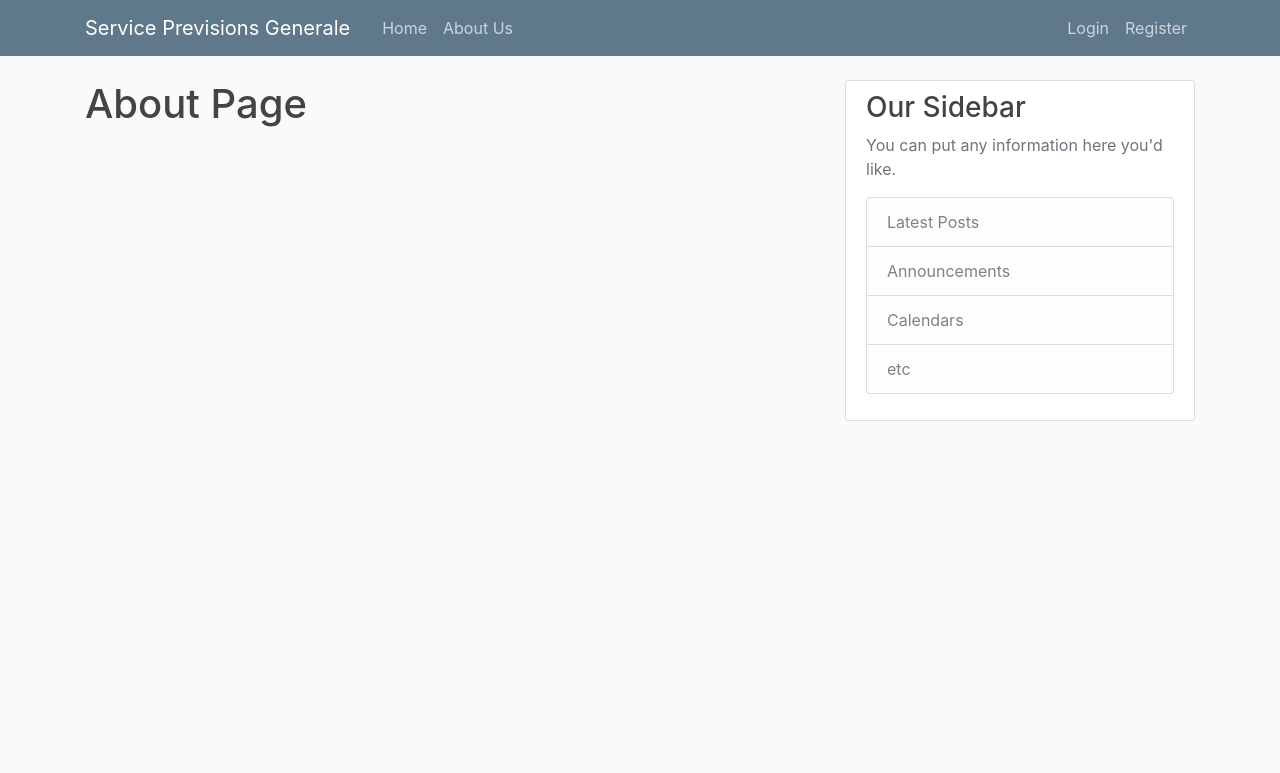
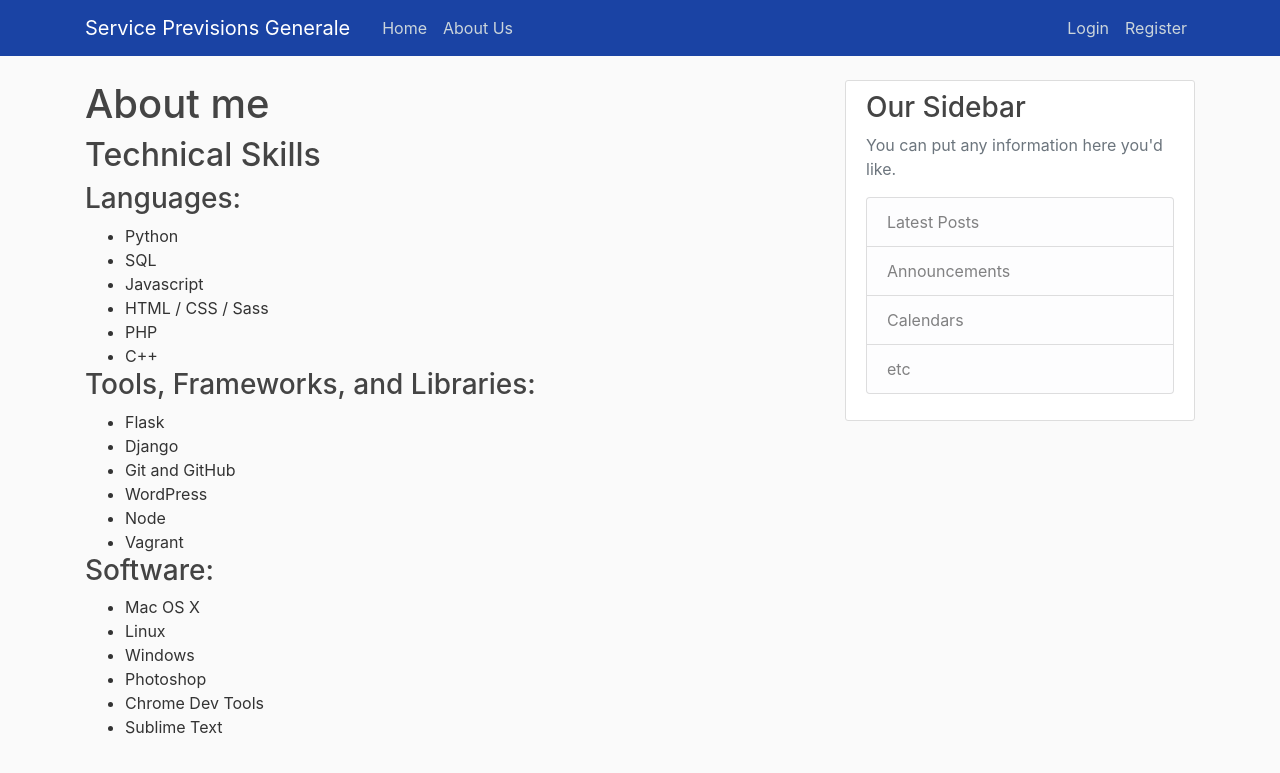
Before and after one commit to mhammed2020/Send-email-with-django, a Django app: page /about/ in a window 1280 px wide. Shown: the top 773 px of the page. Run offline with Django 3.2, Linux system fonts and the light colour scheme; some libraries are stand-ins or nearby versions.

Commit message:
Fix signals problems

```diff
--- a/blog/static/blog/main.css
+++ b/blog/static/blog/main.css
@@ -13,7 +13,7 @@ ul {
 }
 
 .bg-steel {
-  background-color: #5f788a;
+  background-color: #1a43a4 !important;
 }
 
 .site-header .navbar-nav .nav-link {
--- a/blog/templates/blog/about.html
+++ b/blog/templates/blog/about.html
@@ -1,4 +1,41 @@
 {% extends "blog/base.html" %}
 {% block content %}
-    <h1>About Page</h1>
+    <h1>About me</h1>
+
+    <article class="page type-page status-publish entry page-skills" itemscope="itemscope"
+    itemtype="http://schema.org/CreativeWork">
+<header class="entry-header"><h2 class="entry-title" itemprop="headline">Technical Skills</h2>
+</header>
+<div class="entry-content" itemprop="text">
+   <h3>Languages:</h3>
+   <ul class="columns-2">
+       <li>Python</li>
+       <li>SQL</li>
+       <li>Javascript</li>
+       <li>HTML / CSS / Sass</li>
+       <li>PHP</li>
+       <li>C++</li>
+   </ul>
+   <h3>Tools, Frameworks, and Libraries:</h3>
+   <ul class="columns-2">
+       <li>Flask</li>
+       <li>Django</li>
+       <li>Git and GitHub</li>
+       <li>WordPress</li>
+       <li>Node</li>
+       <li>Vagrant</li>
+   </ul>
+   <h3>Software:</h3>
+   <ul class="columns-2">
+       <li>Mac OS X</li>
+       <li>Linux</li>
+       <li>Windows</li>
+       <li>Photoshop</li>
+       <li>Chrome Dev Tools</li>
+       <li>Sublime Text</li>
+   </ul>
+</div>
+</article>
+
+
 {% endblock content %}
--- a/blog/templates/blog/base.html
+++ b/blog/templates/blog/base.html
@@ -13,14 +13,14 @@
     <link rel="stylesheet" type="text/css" href="{% static 'blog/main.css' %}">
 
     {% if title %}
-        <title>Django Blog - {{ title }}</title>
+        <title>Website - Testing {{ title }}</title>
     {% else %}
-        <title>Django Blog</title>
+        <title>Website Testing</title>
     {% endif %}
 </head>
 <body>
     <header class="site-header">
-      <nav class="navbar navbar-expand-md navbar-dark bg-steel fixed-top">
+      <nav class="navbar navbar-expand-md navbar-dark bg-steel fixed-top" style="background-color:blue;" >
         <div class="container">
           <a class="navbar-brand mr-4" href="{% url 'blog-home' %}">Service Previsions Generale</a>
           <button class="navbar-toggler" type="button" data-toggle="collapse" data-target="#navbarToggle" aria-controls="navbarToggle" aria-expanded="false" aria-label="Toggle navigation">
--- a/users/models.py
+++ b/users/models.py
@@ -11,7 +11,7 @@ class Profile(models.Model):
         return f'{self.user.username} Profile'
 
     def save(self,*args, **kwargs):
-        super().save()
+        super().save(*args, **kwargs)
 
         img = Image.open(self.image.path)
 
```
Also changed, not shown: db.sqlite3, media/profile_pics/20200530_233251.jpg (added), media/profile_pics/IMG-20200410-WA0017.jpeg (added), media/profile_pics/jdo_XeTKQjW.jpg (added), media/profile_pics/pexels-photo-1181672.jpeg (added), media/profile_pics/pexels-photo-270557.jpeg (added).
